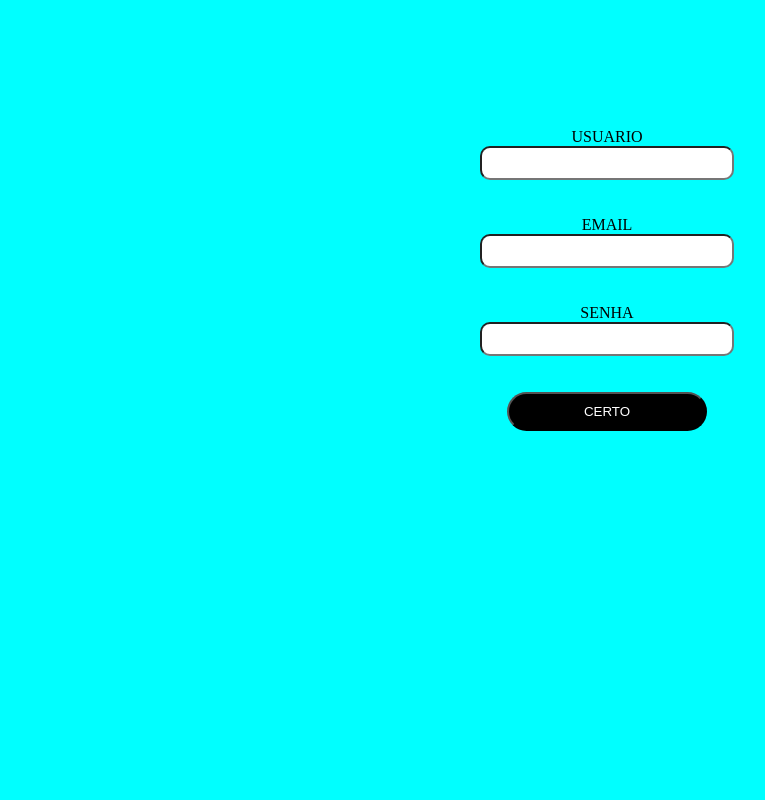
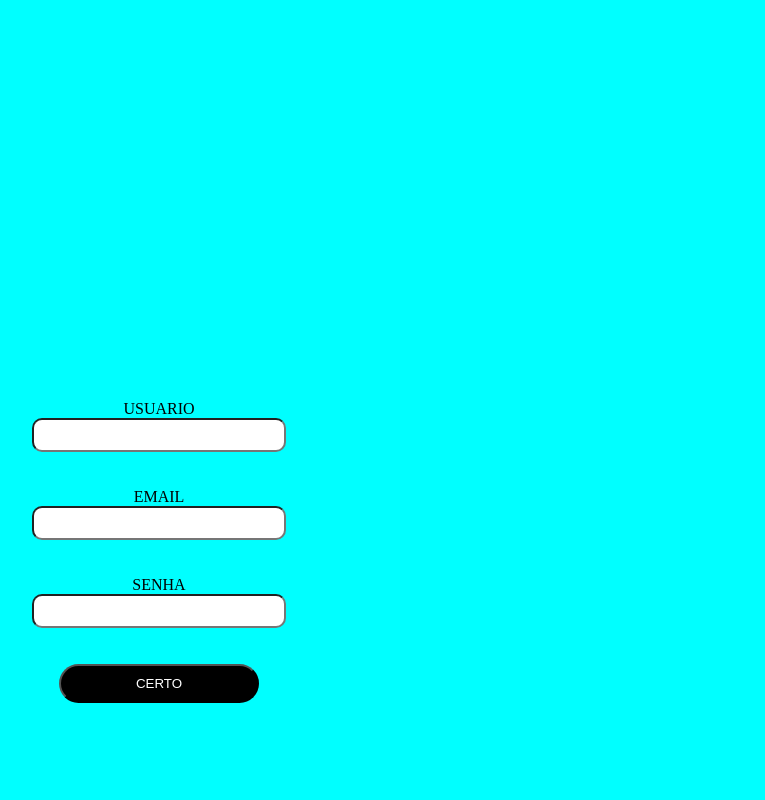
Before and after one commit to Eliezerelc/inicio, a plain HTML site: page index.html in a window 1280 px wide. Shown: the whole page, without its empty margins (141-906 px from the left). Drawn offline with Linux system fonts and the light colour scheme.

Commit message:
update index.css

```diff
--- a/index.css
+++ b/index.css
@@ -7,8 +7,8 @@ body {
 }
 .di {
     position: absolute;
-    top: 16%;
-    left: 35%;
+    top: 50%;
+    left: 50%%;
     translate: 50%,50%;
     width: 600px;
     height:400px;
```
